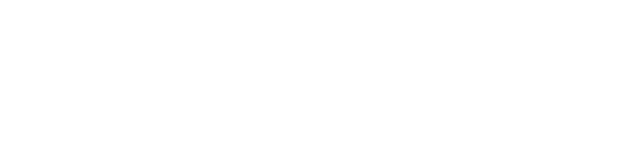
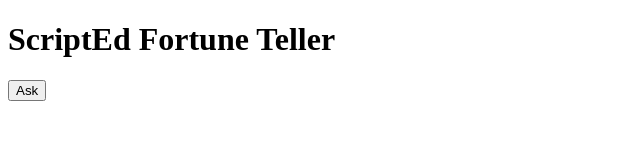
Before and after one commit to tasnimh22/scripted-fortune-teller, a plain HTML site: page index.html in a window 1280 px wide. Shown: the whole page, without its empty margins (0-640 px from the left). Drawn offline with nearby package versions, Linux system fonts and the light colour scheme.

Commit message:
milestone 2 completed

```diff
--- a/index.html
+++ b/index.html
@@ -1,11 +1,18 @@
 <!DOCTYPE html>
 <html>
     <head>
-        <title> </title>
+        <title>ScriptEd Fortune Teller </title>
         <script   src="https://code.jquery.com/jquery-2.2.4.min.js"   integrity="sha256-BbhdlvQf/xTY9gja0Dq3HiwQF8LaCRTXxZKRutelT44="   crossorigin="anonymous"></script>
         <script src="scripted.js"></script>
+
     </head>
     <body>
+<h1>
+   ScriptEd Fortune Teller
+</h1>
+<button type="button">Ask</button>
+<div id="fortune">
 
+</div>
     </body>
 </html>
```
